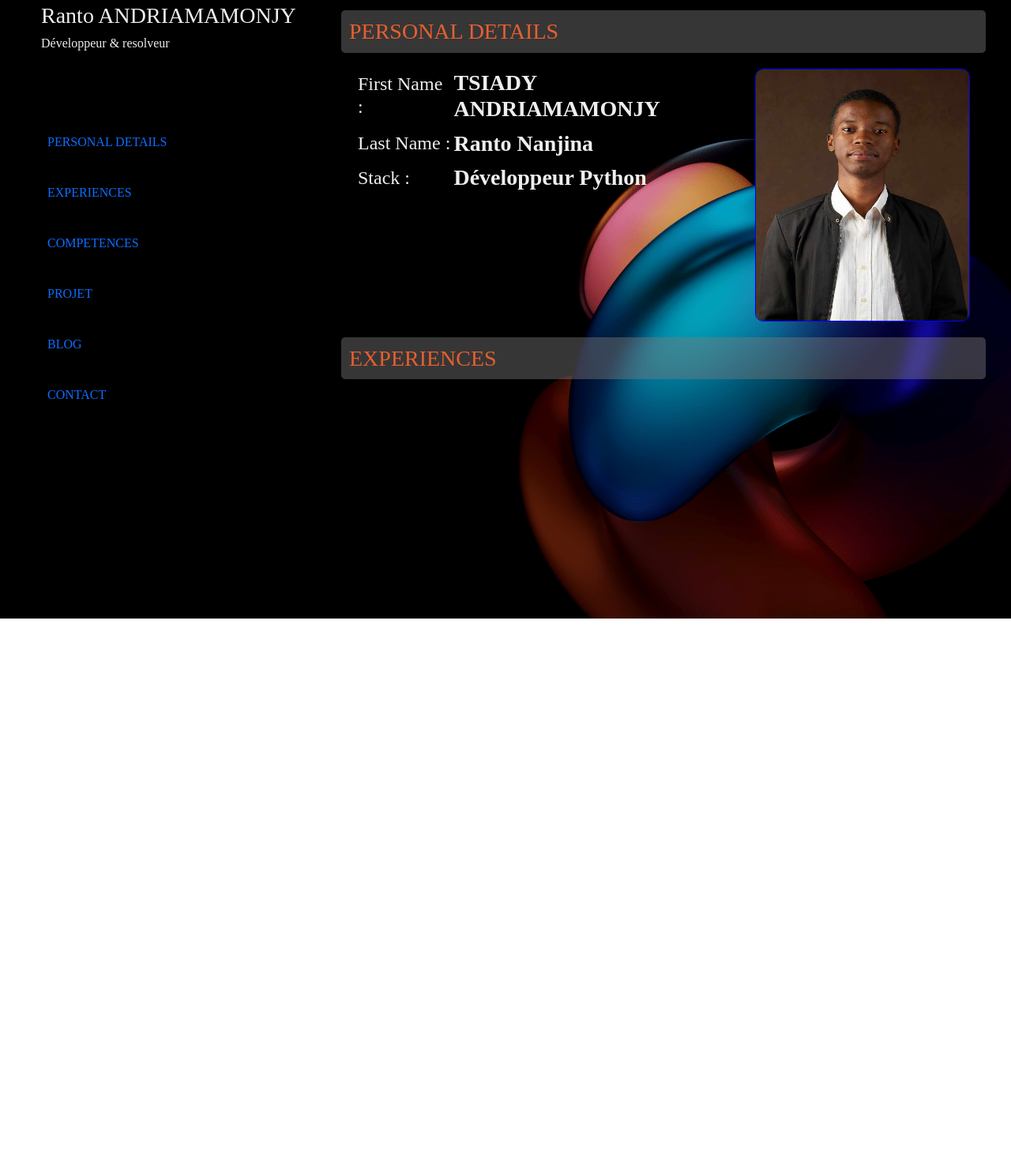
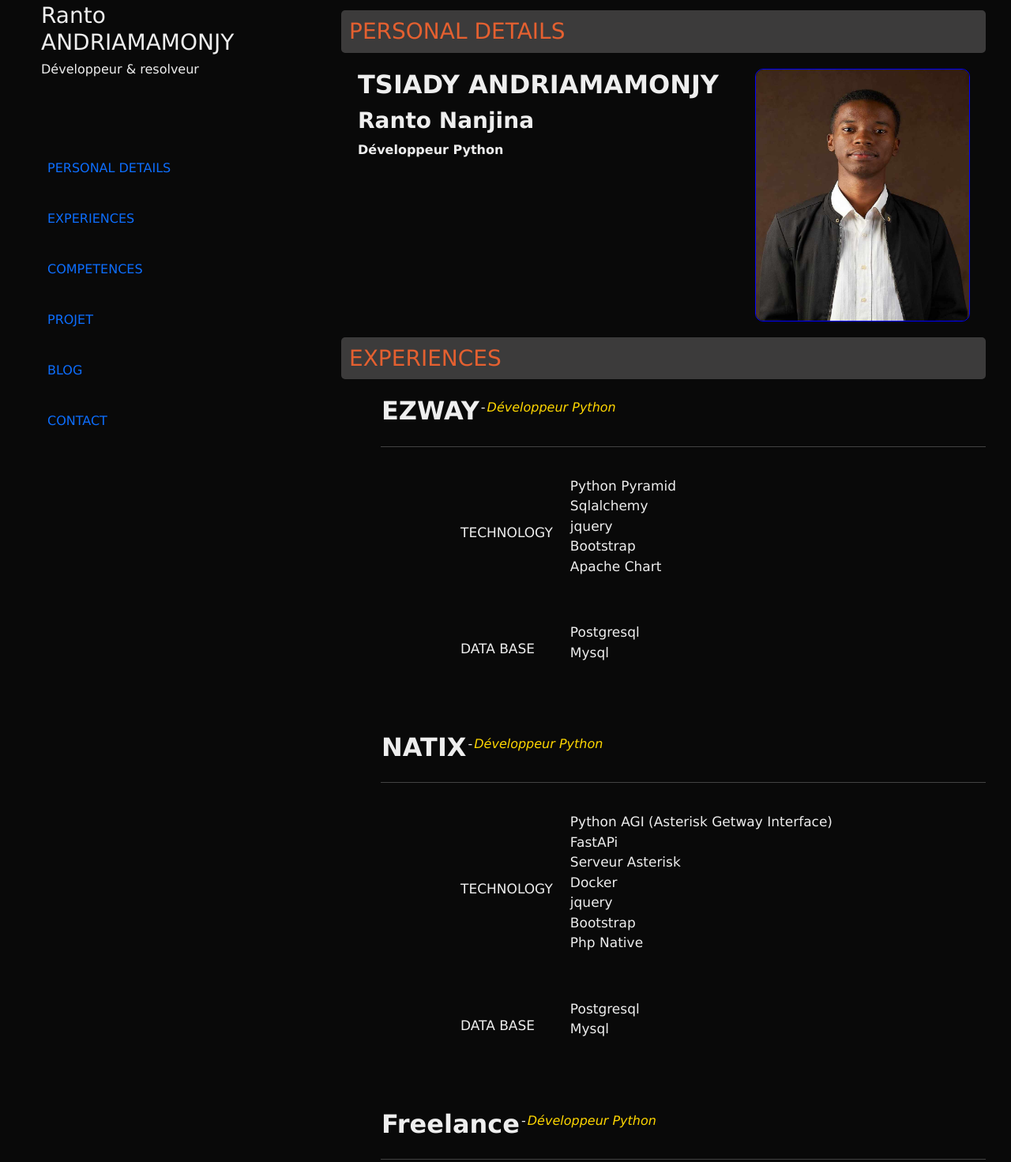
Before and after one commit to RantoA/portfolio, a plain HTML site: page index.html in a window 1280 px wide. Shown: the part 17-1488 px from the top of the page at 79% size. Before the commit the page ends 800 px from the top, so only its background shows below. Drawn offline with nearby package versions, Linux system fonts and the light colour scheme.

Commit message:
change backgrounds and update experience

```diff
--- a/index.html
+++ b/index.html
@@ -20,20 +20,21 @@
           <div class="menu">
             <nav>
               <ul>
-                <li ><a href="#information">PERSONAL DETAILS</a></li>
-                <li ><a href="#experience">EXPERIENCES</a></li>
-                <li ><a href="#competence">COMPETENCES</a></li>
-                <li ><a href="#projet">PROJET</a></li>
-                <li ><a href="#blog">BLOG</a></li>
-                <li ><a href="#contact">CONTACT</a></li>
+                <li class="menulist"><a href="#information">PERSONAL DETAILS</a></li>
+                <li class="menulist"><a href="#experience">EXPERIENCES</a></li>
+                <li class="menulist"><a href="#competence">COMPETENCES</a></li>
+                <li class="menulist"><a href="#projet">PROJET</a></li>
+                <li class="menulist"><a href="#blog">BLOG</a></li>
+                <li class="menulist"><a href="#contact">CONTACT</a></li>
               </ul>
             </nav>
           </div>
         </div>
 
       </div>
+
+      <!-- Contenue principal de la page -->
       <div class="contenue">
-
         <!-- PERSONAL DETAILS -->
         <div id="information">
           <h3 class="titre">PERSONAL DETAILS</h3>
@@ -41,16 +42,13 @@
               <div class="information">
                 <table>
                   <tr>
-                    <td><h4> First Name :</h4></td>
-                    <td><h3><b> TSIADY ANDRIAMAMONJY</b></h3></td>
+                    <td><h2><b> TSIADY ANDRIAMAMONJY</b></h2></td>
                   </tr>
                   <tr>
-                    <td><h4>Last Name :</h4></td>
                     <td><h3><b>Ranto Nanjina</b></h3></td>
                   </tr>
                   <tr>
-                    <td><h4>Stack :</h4></td>
-                    <td><h3><b>Développeur Python</b></h3></td>
+                    <td><h6><b>Développeur Python</b></h6></td>
                   </tr>
                 </table>
               </div>
@@ -60,19 +58,145 @@
             </div>
           </div>
 
-
-
         <!-- EXPERIENCES -->
         <div id="experience">
+
           <h3 class="titre">EXPERIENCES</h3>
+          <!-- Nom de la companie et le poste occupé -->
+           <!-- EZWAY TECHNOLOGY -->
+          <div class="company">
+            <div class="companydetails">
+              <table>
+                <tr>
+                  <td><h2><b>EZWAY</b></h2></td>
+                  <td><p>-</p></td>
+                  <td><p class="titreduposte"><em>Développeur Python</em></p></td>
+                </tr>
+              </table>
+            </div><hr>
 
+            <!-- information sur les stacks utiliser -->
+            <div class="stackinfo">
+              <table>
+                <tr>
+                  <td class="technolist">TECHNOLOGY</td>
+                  <td>
+                    <ul>
+                      <li class="technolist">Python Pyramid</li>
+                      <li class="technolist">Sqlalchemy</li>
+                      <li class="technolist">jquery</li>
+                      <li class="technolist">Bootstrap</li>
+                      <li class="technolist">Apache Chart</li>
+                    </ul>
+                  </td>
+                </tr>
+                <tr>
+                  <td class="technolist">DATA BASE</td>
+                  <td><ul>
+                    <li class="technolist">Postgresql</li>
+                    <li class="technolist">Mysql</li>
+                  </ul></td>
+                </tr>
+              </table>
+            </div>
+          </div>
+
+          <!-- NATIX GROUP -->
+          <div class="company">
+            <div class="companydetails">
+              <table>
+                <tr>
+                  <td><h2><b>NATIX</b></h2></td>
+                  <td><p>-</p></td>
+                  <td><p class="titreduposte"><em>Développeur Python</em></p></td>
+                </tr>
+              </table>
+            </div><hr>
+
+            <!-- information sur les stacks utiliser -->
+            <div class="stackinfo">
+              <table>
+                <tr>
+                  <td class="technolist">TECHNOLOGY</td>
+                  <td>
+                    <ul>
+                      <li class="technolist">Python AGI (Asterisk Getway Interface)</li>
+                      <li class="technolist">FastAPi</li>
+                      <li class="technolist">Serveur Asterisk</li>
+                      <li class="technolist">Docker</li>
+                      <li class="technolist">jquery</li>
+                      <li class="technolist">Bootstrap</li>
+                      <li class="technolist">Php Native</li>
+                    </ul>
+                  </td>
+                </tr>
+                <tr>
+                  <td class="technolist">DATA BASE</td>
+                  <td>
+                    <ul>
+                      <li class="technolist">Postgresql</li>
+                      <li class="technolist">Mysql</li>
+                    </ul>
+                  </td>
+                </tr>
+              </table>
+            </div>
+          </div>
+
+          <!-- Freelancer -->
+          <div class="company">
+            <div class="companydetails">
+              <table>
+                <tr>
+                  <td><h2><b>Freelance</b></h2></td>
+                  <td><p>-</p></td>
+                  <td><p class="titreduposte"><em>Développeur Python</em></p></td>
+                </tr>
+              </table>
+            </div><hr>
+
+            <!-- information sur les stacks utiliser -->
+            <div class="stackinfo">
+              <table>
+                <tr>
+                  <td class="technolist">TECHNOLOGY</td>
+                  <td>
+                    <ul>
+                      <li class="technolist">FastAPi</li>
+                      <li class="technolist">Docker</li>
+                      <li class="technolist">Sqlalchemy</li>
+                      <li class="technolist">Pandas</li>
+                    </ul>
+                  </td>
+                </tr>
+                <tr>
+                  <td class="technolist">DATA BASE</td>
+                  <td>
+                    <ul>
+                      <li class="technolist">Postgresql</li>
+                    </ul>
+                </td>
+                </tr>
+              </table>
+            </div>
+          </div>
+
+          <!-- Compétance technique -->
+          <div id="competence">
+            <h3 class="titre">COMPETENCES TECHNIQUES</h3>
+          </div>
+
+          <!-- Compétance technique -->
+          <div id="projet">
+            <h3 class="titre">PROJET REALISE</h3>
+          </div>
+
+          <div id="contact">
+            <h3 class="titre">CONTACT</h3>
+          </div>
 
         </div>
-
-
       </div>
-
-
     </div>
   </body>
 </html>
--- a/styles/style.css
+++ b/styles/style.css
@@ -1,32 +1,39 @@
 body {
     font-family: 'Nunito-Bold', 'Nunito-Regular';
     color: #eee;
-    background-image: url('../images/backgroun.png');
+    /* background-image: url('../images/backgroun.png'); */
+    background-color: rgba(0, 0, 0, 0.966);
     background-attachment: fixed;
     width: 100%;
     height: 100%;
     background-repeat: no-repeat;
+    font-family:'Lucida Sans', 'Lucida Sans Regular', 'Lucida Grande', 'Lucida Sans Unicode', Geneva, Verdana, sans-serif;
+    scrollbar-width: none;
 }
 
 .profil {
     width: 400px;
     height: 100%;
-    background:none; /* Ajoutez une couleur de fond semi-transparente à la classe profil */
+    background:none;
     position: fixed;
     left: 0;
     top: 0;
     overflow: hidden;
 }
+.menulist {
+    color: blue;
+}
 .menu,ul{
     list-style: none;
     padding: 25px;
 }
-.menu,ul,li{
+.menu,ul,li.menulist{
     padding: 20px;
+
 
 }
 
-li, a:hover{
+li.menulist, a:hover{
     color: gold;
 
 }
@@ -51,7 +58,7 @@ a{
 
 .profilDetails {
     display: flex;
-    align-items: flex-start; /* Aligne les éléments au début pour les aligner verticalement */
+    align-items: flex-start;
     margin: 20px 20px;
 
 }
@@ -68,6 +75,20 @@ a{
 }
 
 .profilimage {
-    flex: 0 0 auto; /* Permet à l'image de conserver sa taille intrinsèque */
-    margin-left: 10px; /* Un espacement optionnel entre le texte et l'image */
+    flex: 0 0 auto;
+    margin-left: 10px;
 }
+.company{
+    margin-top: 20px;
+    margin-left:  50px;
+    margin-bottom: 50px;
+}
+.stackinfo{
+    padding-left: 100px;
+}
+.titreduposte{
+    color: gold;
+}
+.technolist{
+    font-size: 17px;
+}
```
